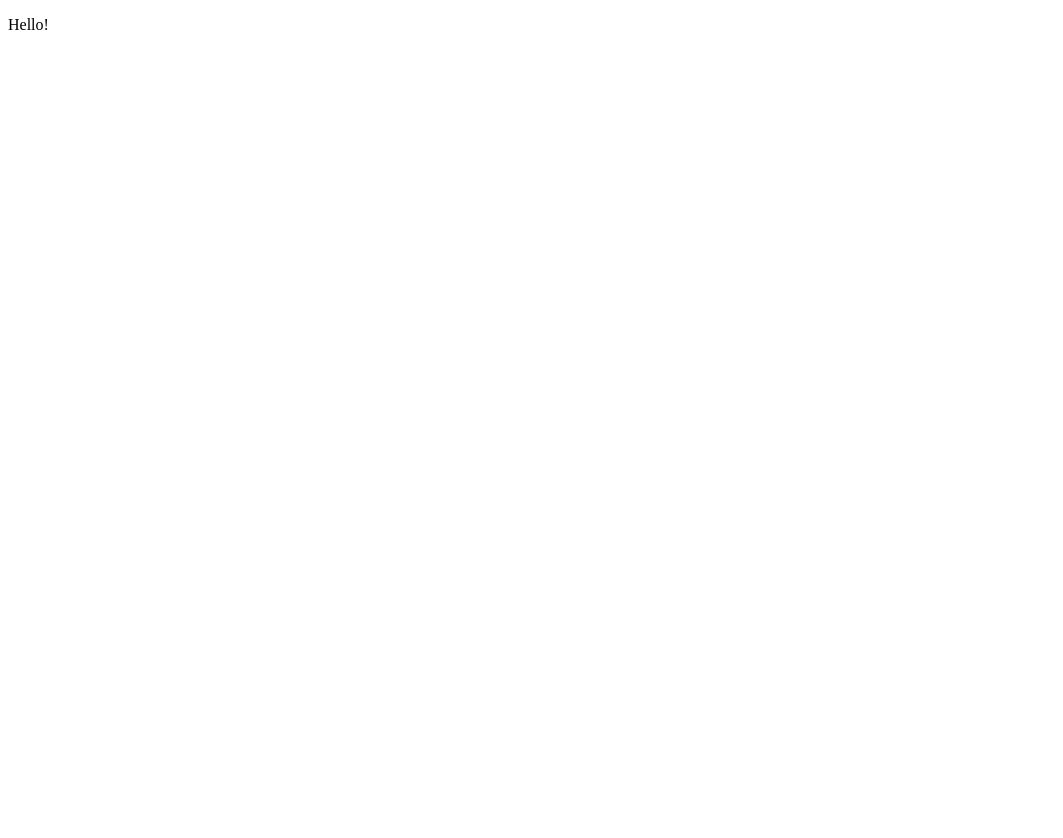
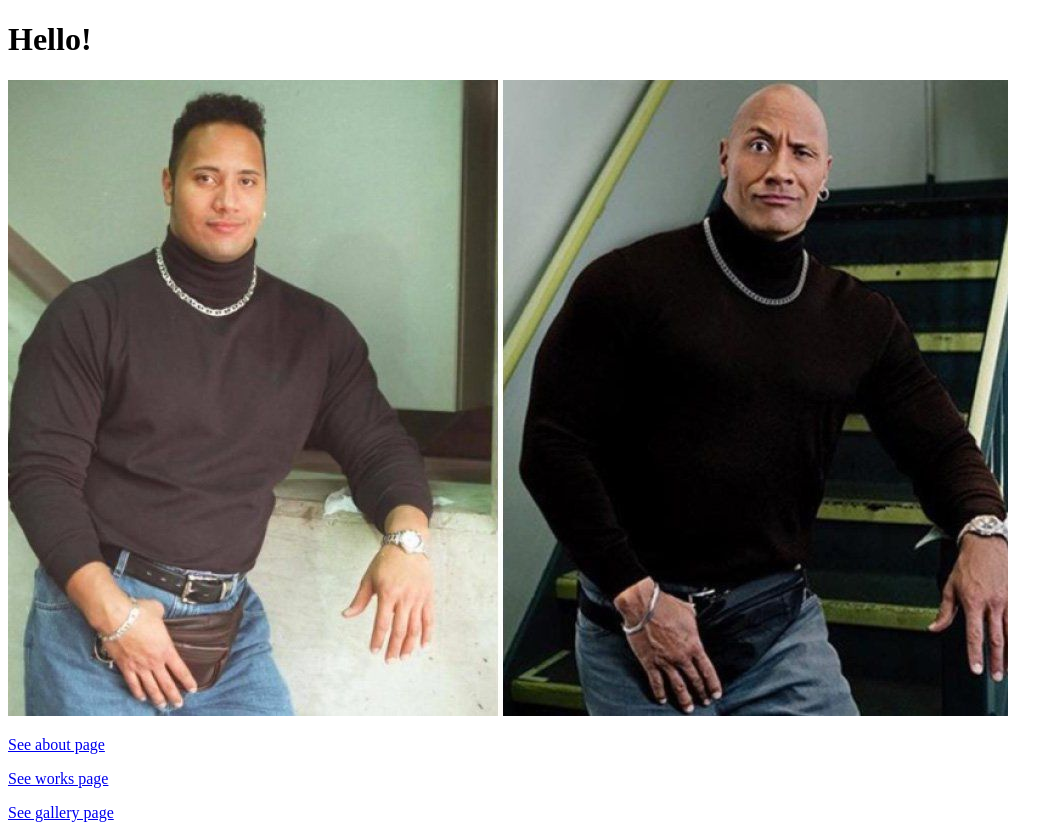
Before and after one commit to zuzmoskvic/lab-express-basic-site, a website: page views/index.html in a window 1280 px wide. Shown: the whole page, without its empty margins (0-1063 px from the left). Before the commit the page ends 800 px from the top, so only its background shows below. Drawn offline with Linux system fonts and the light colour scheme.

Commit message:
app.js setup

```diff
--- a/views/index.html
+++ b/views/index.html
@@ -5,7 +5,11 @@
     </head>
 <body>
 
-    <p>Hello!</p>
+    <h1>Hello!</h1>
+    <img src="/public/images/turtleneck.jpeg" />
 
+    <p><a href="/about">See about page</a></p>
+    <p><a href="/works">See works page</a></p>
+    <p><a href="/gallery">See gallery page</a></p>
 </body>
 </html>
```
Also changed, not shown: app.js (+23 -1 lines), views/about.html (+1 -1 lines), public/images/turtleneck.jpeg (added).
